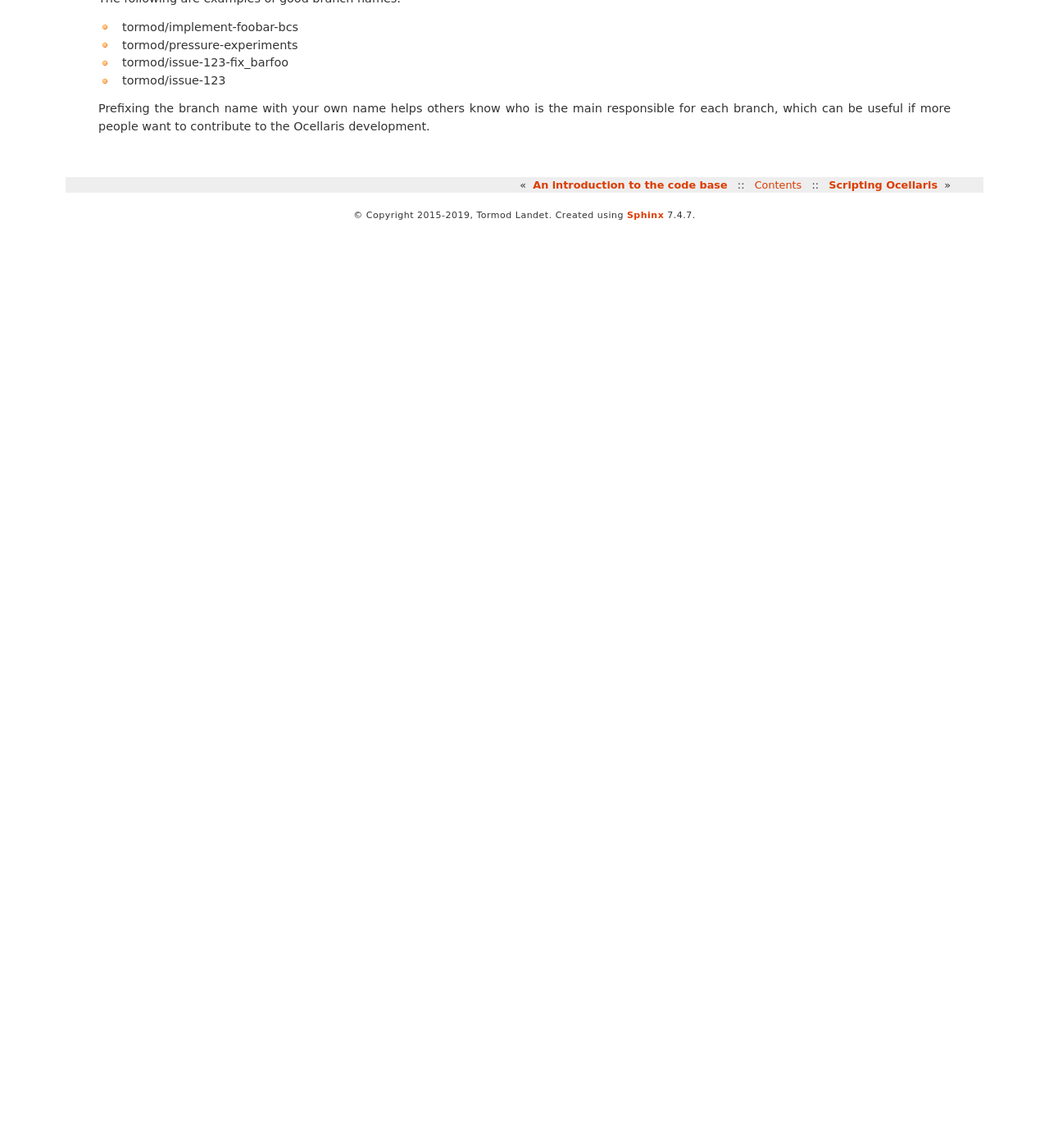
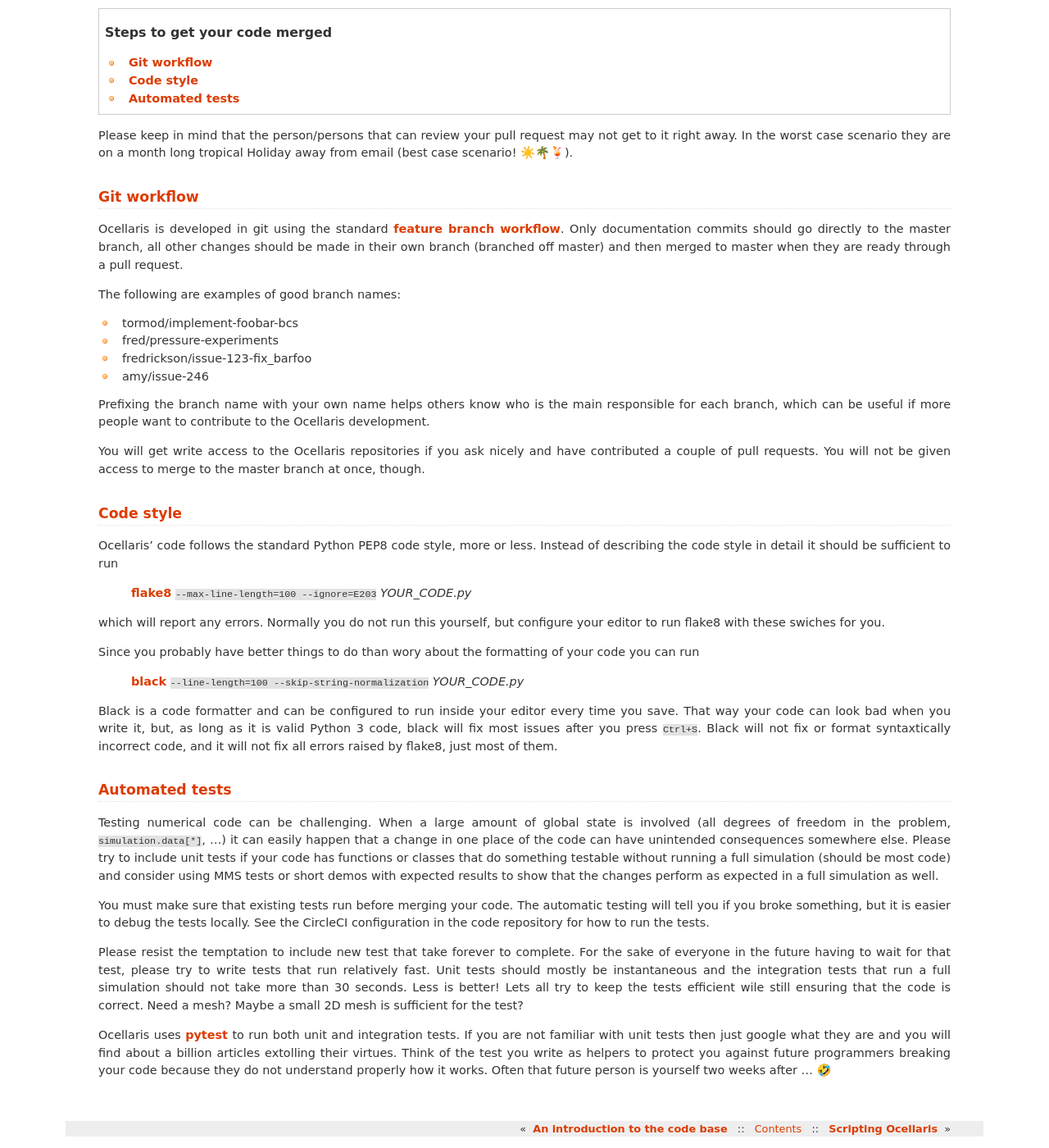
Before and after one commit to TormodLandet/Ocellaris, a Sphinx documentation site: the page built from documentation/programmers_guide/guidelines.rst, in a window 1280 px wide and 1400 px high, scrolled down 270 px. Shown: the whole window at 82% size. Built offline with Sphinx 7.4.7, drawn with Linux system fonts in a browser that asks for light colours; before the commit the page ends 900 px from its top, so only the background shows below that; some of the changed text lies outside the part shown.

Commit message:
More programmer guidelines / help

```diff
--- a/documentation/programmers_guide/guidelines.rst
+++ b/documentation/programmers_guide/guidelines.rst
@@ -2,6 +2,26 @@
 
 Development guidelines
 ======================
+
+If you want to contribute code to Ocellaris then, first of all, Thank You! 🙌
+Please break your changes into reasonably sized pull requests and follow the
+rather standard and simple guidelines below. If you are afraid of doing
+something wrong then please just try! As long as you have made an effort to
+follow the expected steps then you will get feedback and we will get any
+problems fixed. There is no guarantee that your pull request will be merged,
+but not submitting 1000 changed files with ugly code and no tests will help
+your case significantly 😉
+
+.. contents:: Steps to get your code merged
+    :local:
+
+Please keep in mind that the person/persons that can review your pull request
+may not get to it right away. In the worst case scenario they are on a month
+long tropical Holiday away from email (best case scenario! ☀️🌴🍹).
+
+
+Git workflow
+------------
 
 Ocellaris is developed in git using the standard `feature branch workflow
 <https://www.atlassian.com/git/tutorials/comparing-workflows/feature-branch-workflow>`_.
@@ -12,10 +32,73 @@ merged to master when they are ready through a pull request.
 The following are examples of good branch names:
 
 * tormod/implement-foobar-bcs
-* tormod/pressure-experiments
-* tormod/issue-123-fix_barfoo
-* tormod/issue-123
+* fred/pressure-experiments
+* fredrickson/issue-123-fix_barfoo
+* amy/issue-246
 
 Prefixing the branch name with your own name helps others know who is the main
 responsible for each branch, which can be useful if more people want to
 contribute to the Ocellaris development.
+
+You will get write access to the Ocellaris repositories if you ask nicely and
+have contributed a couple of pull requests. You will not be given access to
+merge to the master branch at once, though.
+
+
+Code style
+----------
+
+Ocellaris' code follows the standard Python PEP8 code style, more or less.
+Instead of describing the code style in detail it should be sufficient to
+run
+
+    `flake8 <https://pypi.org/project/flake8/>`_ ``--max-line-length=100
+    --ignore=E203``  *YOUR_CODE.py*
+
+which will report any errors. Normally you do not run this yourself, but
+configure your editor to run flake8 with these swiches for you.
+
+Since you probably have better things to do than wory about the formatting of
+your code you can run
+
+    `black <https://pypi.org/project/black/>`_ ``--line-length=100
+    --skip-string-normalization``  *YOUR_CODE.py*
+
+Black is a code formatter and can be configured to run inside your editor every
+time you save. That way your code can look bad when you write it, but, as long
+as it is valid Python 3 code, black will fix most issues after you press
+``Ctrl+S``. Black will not fix or format syntaxtically incorrect code, and it
+will not fix all errors raised by flake8, just most of them.
+
+
+Automated tests
+---------------
+
+Testing numerical code can be challenging. When a large amount of global state
+is involved (all degrees of freedom in the problem, ``simulation.data[*]``,
+...) it can easily happen that a change in one place of the code can have
+unintended consequences somewhere else. Please try to include unit tests if
+your code has functions or classes that do something testable without running a
+full simulation (should be most code) and consider using MMS tests or short
+demos with expected results to show that the changes perform as expected in a
+full simulation as well.
+
+You must make sure that existing tests run before merging your code. The
+automatic testing will tell you if you broke something, but it is easier to
+debug the tests locally. See the CircleCI configuration in the code repository
+for how to run the tests.
+
+Please resist the temptation to include new test that take forever to complete.
+For the sake of everyone in the future having to wait for that test, please try
+to write tests that run relatively fast. Unit tests should mostly be
+instantaneous and the integration tests that run a full simulation should not
+take more than 30 seconds. Less is better! Lets all try to keep the tests
+efficient wile still ensuring that the code is correct. Need a mesh? Maybe a
+small 2D mesh is sufficient for the test?
+
+Ocellaris uses `pytest <https://pytest.org/>`_ to run both unit and integration
+tests. If you are not familiar with unit tests then just google what they are
+and you will find about a billion articles extolling their virtues. Think of
+the test you write as helpers to protect you against future programmers
+breaking your code because they do not understand properly how it works. Often
+that future person is yourself two weeks after ... 🤣
```
